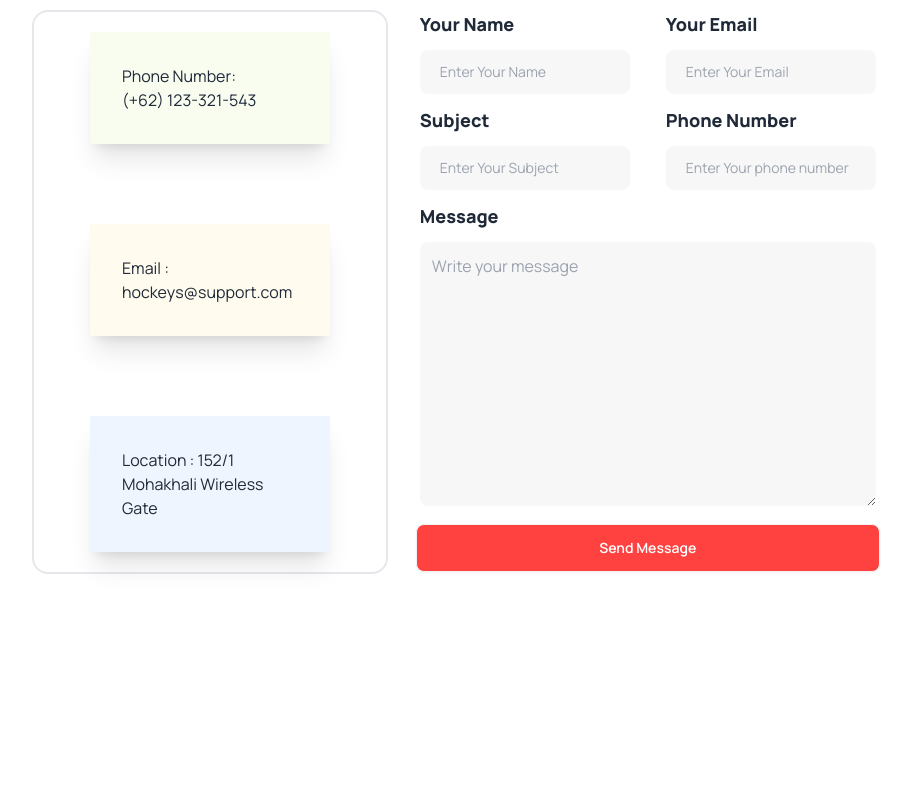
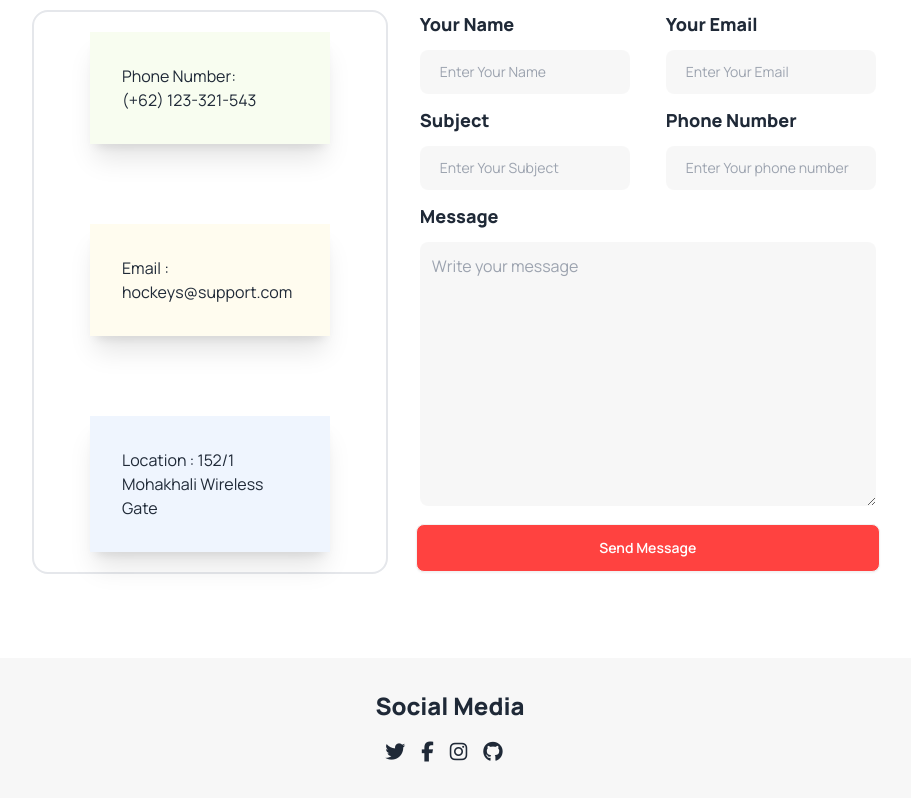
Before and after one commit to AkashAhmed007/Assignment-3, a plain HTML site: page index.html in a window 1280 px wide. Shown: the part 4245-5047 px from the top of the page, without its empty margins (190-1101 px from the left). Before the commit the page ends 4903 px from the top, so only its background shows below. Drawn offline with nearby package versions, Linux system fonts and the light colour scheme.

Commit message:
social media section done

```diff
--- a/index.html
+++ b/index.html
@@ -475,6 +475,16 @@
           </div>
         </div>
       </section>
+      <!-- social media section -->
+      <section class="container mx-auto w-10/12 rounded-lg bg-[rgb(19,19,24,0.03)] text-center py-8 mb-5">
+        <p class="text-2xl font-bold mb-4">Social Media</p>
+        <div class="text-xl">
+          <i class="fa-brands fa-twitter mr-3"></i>
+          <i class="fa-brands fa-facebook-f mr-3"></i>
+          <i class="fa-brands fa-instagram mr-3"></i>
+          <i class="fa-brands fa-github mr-3"></i>
+        </div>
+      </section>
     </main>
     <footer>
 
```
